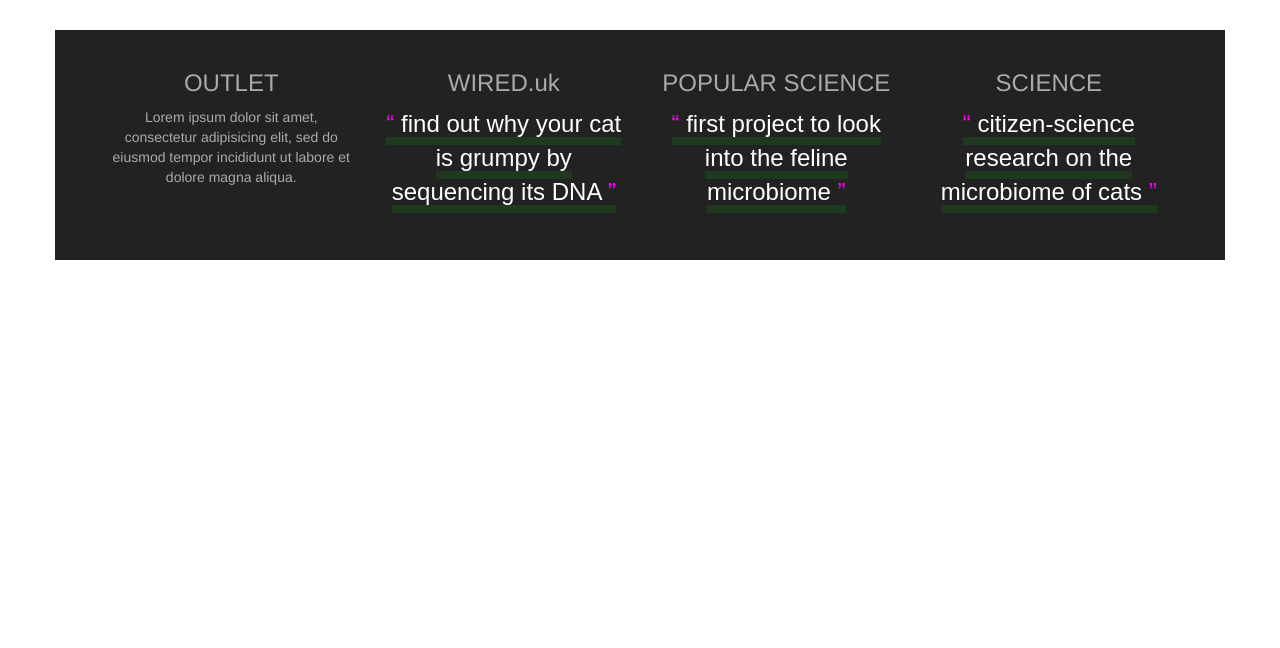
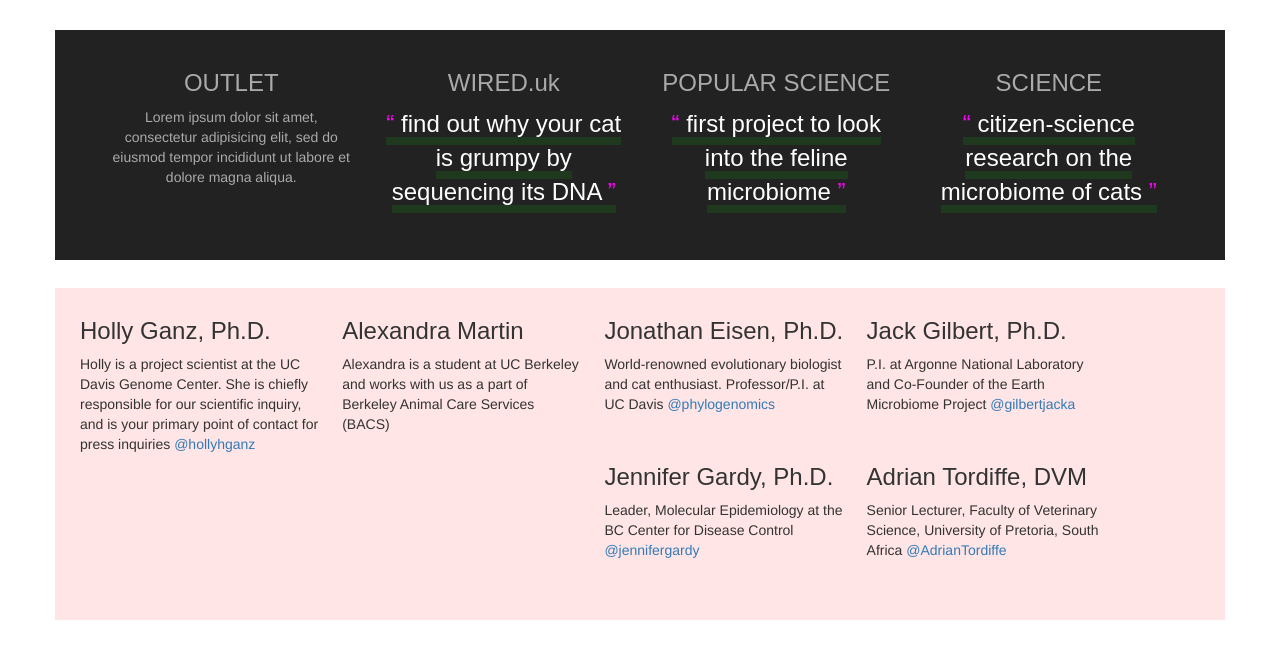
Before and after one commit to dacarlin/kittybiome, a plain HTML site: page index.html in a window 1280 px wide. Shown: the part 644-1292 px from the top of the page. Before the commit the page ends 932 px from the top, so only its background shows below. Drawn offline with nearby package versions, Linux system fonts and the light colour scheme.

Commit message:
Added team

```diff
--- a/index.html
+++ b/index.html
@@ -92,6 +92,45 @@
         </p>
       </div>
     </div> <!-- press -->
+    <div class="row team">
+      <div class="col-lg-12">
+        <div class="member">
+          <!-- <img src="" /> -->
+          <h3>Holly Ganz, Ph.D.</h3>
+          <p>Holly is a project scientist at the UC Davis Genome Center. She is chiefly responsible for our scientific inquiry, and is your primary point of contact for press inquiries <a href="https://twitter.com/hollyhganz">@hollyhganz</a></p>
+        </div>
+        <div class="member">
+          <!-- <img src="" /> -->
+          <h3>Alexandra Martin</h3>
+          <p>Alexandra is a student at UC Berkeley and works with us as a part of Berkeley Animal Care Services (BACS)</p>
+        </div>
+        <div class="member">
+          <!-- <img src="" /> -->
+          <h3>Jonathan Eisen, Ph.D.</h3>
+          <p>World-renowned evolutionary biologist and cat enthusiast. Professor/P.I. at UC Davis <a href="https://twitter.com/phylogenomics">@phylogenomics</a></p>
+        </div>
+        <div class="member">
+          <!-- <img src="" /> -->
+          <h3>Jack Gilbert, Ph.D.</h3>
+          <p>P.I. at Argonne National Laboratory and Co-Founder of the Earth Microbiome Project <a href="https://twitter.com/gilbertjacka">@gilbertjacka</a></p>
+        </div>
+        <div class="member">
+          <!-- <img src="" /> -->
+          <h3>Jennifer Gardy, Ph.D.</h3>
+          <p>Leader, Molecular Epidemiology at the BC Center for Disease Control <a href="https://twitter.com/jennifergardy">@jennifergardy</a></p>
+        </div>
+        <div class="member">
+          <!-- <img src="" /> -->
+          <h3>Adrian Tordiffe, DVM</h3>
+          <p>Senior Lecturer, Faculty of Veterinary Science, University of Pretoria, South Africa <a href="https://twitter.com/AdrianTordiffe">@AdrianTordiffe</a></p>
+        </div>
+        <div class="member">
+          <!-- <img src="" /> -->
+          <h3></h3>
+          <p></p>
+        </div>
+      </div>
+    </div> <!-- team -->
   </div> <!-- container -->
 </body>
 </html>
--- a/style.css
+++ b/style.css
@@ -10,7 +10,7 @@ h1 span {
 }
 
 
-h1, h2, p.lead {
+h1, h2, p.lead, h3 {
   font-family: "Yuanti SC", sans-serif;
 }
 
@@ -56,3 +56,15 @@ div.press div p a:after {
 div.press div p a:hover {
   opacity: 0.6;
 }
+
+/* team */
+
+.team {
+  background-color: rgba(255,0,0,0.1);
+}
+
+div.member {
+  width: 23%;
+  padding: 10px;
+  float: left;
+}
```
